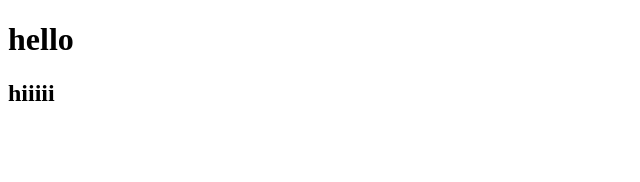
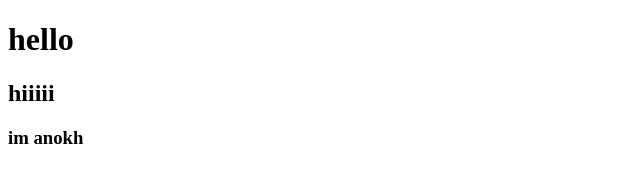
Before and after one commit to anokhps/git_test, a plain HTML site: page index.html in a window 1280 px wide. Shown: the full height of the page, 0-640 px from the left. Drawn offline with Linux system fonts and the light colour scheme.

Commit message:
index.html changed

```diff
--- a/index.html
+++ b/index.html
@@ -9,5 +9,6 @@
 <body>
     <h1>hello</h1>
     <h2>hiiiii</h2>
+    <h3>im anokh</h3>
 </body>
 </html>
```
